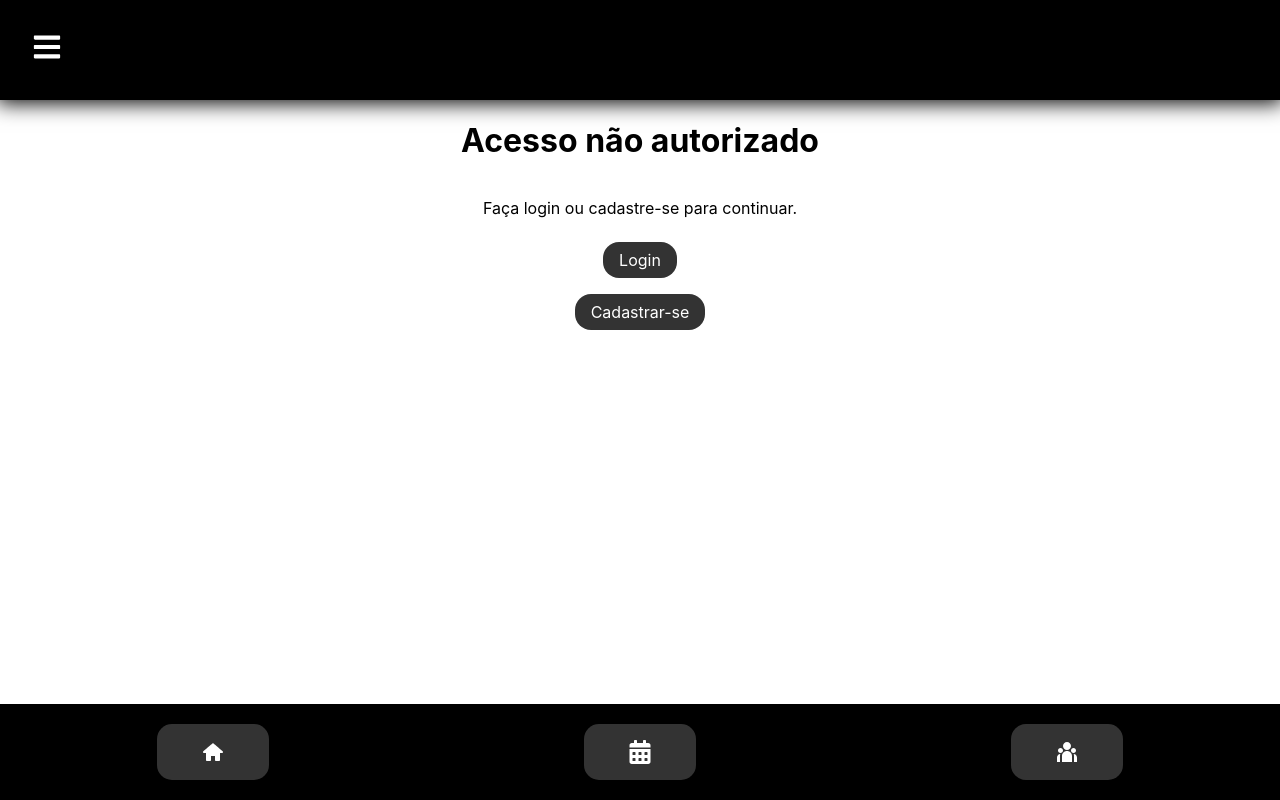
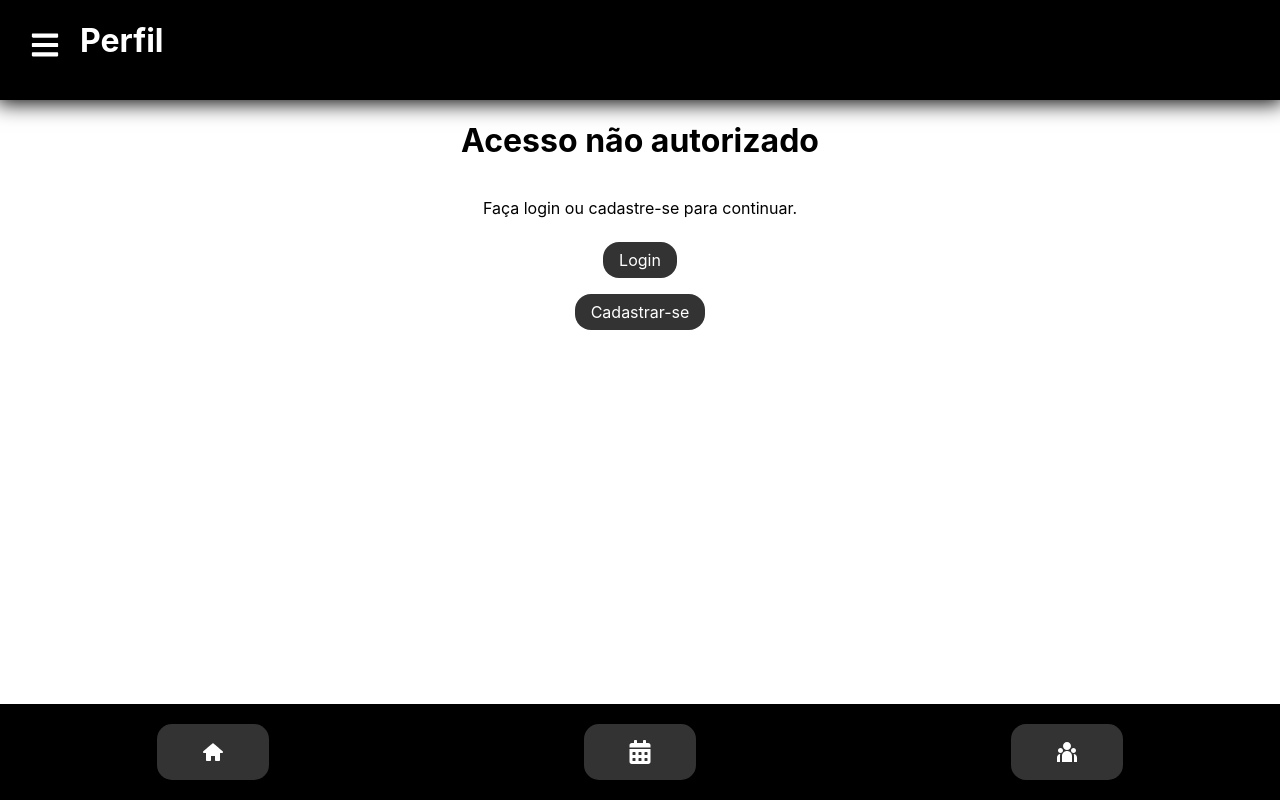
Before and after one commit to martinsglucas/OrganizaEquipe-Front, a React (Create React App) app: page /perfil in a window 1280 px wide. Built offline with nearby package versions, Linux system fonts and the light colour scheme.

Commit message:
adiciona nome da pagina

```diff
--- a/src/components/layout/Header.js
+++ b/src/components/layout/Header.js
@@ -1,15 +1,35 @@
-import { useState } from "react";
 import styles from "./Header.module.css";
 import { FaBars } from "react-icons/fa";
-
+import { useLocation } from "react-router-dom";
 import Sidebar from "./Sidebar";
 
-function Header() {
-  const [sidebar, setSitebar] = useState(false);
+function Header({ sidebar, setSitebar }) {
   const showSidebar = () => setSitebar(!sidebar);
+
+  const location = useLocation();
+
+  const handleTitle = () => {
+    switch (location.pathname) {
+      case "/":
+        return "Início";
+      case "/escala":
+        return "Escala";
+      case "/equipe":
+        return "Equipe";
+      case "/indisponibilidade":
+        return "Indisponibilidade";
+      case "/perfil":
+        return "Perfil";
+      default:
+        return "";
+    }
+  };
+
+  const title = handleTitle();
 
   return (
     <div className={styles.container}>
+      <h1 className={styles.nome}>{title}</h1>
       <FaBars className={styles.svg} onClick={showSidebar} />
       {sidebar && <Sidebar active={setSitebar} />}
     </div>
--- a/src/components/layout/Header.module.css
+++ b/src/components/layout/Header.module.css
@@ -14,7 +14,16 @@
   color: white;
   width: 30px;
   height: 30px;
-  margin-top: 32px;
-  margin-left: 32px;
+  margin-top: 30px;
+  margin-left: 30px;
   cursor: pointer;
 }
+
+.nome {
+  color: white;
+  font-size: 2em;
+  margin-left: 2.5em;
+  z-index: 99999;
+  /* margin: auto; */
+  /* align-self: center; */
+}
```
